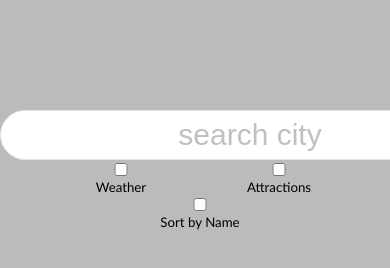
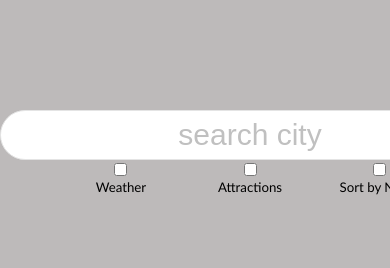
Before and after one commit to j-onas/inl-mningsuppgift-2, a plain HTML site: page index.html in a window 390 px wide. Shown: the top 268 px of the page. Drawn offline with Linux system fonts and the light colour scheme.

Commit message:
Sort function

```diff
--- a/css/styles.css
+++ b/css/styles.css
@@ -56,17 +56,15 @@ main{
 #searchOptions {
     margin: 0;
     padding: 0;
-    width: 100%;
+    width: 500px;
     margin-left: auto;
     margin-right: auto;
     text-align: center;
 }
-#searchbox ul {
-    /*Blabla*/
-}
+
 #searchBox li {
     display: inline-block;
-    width: 154px;
+    width: 25%;
 }
 
 #weather {
@@ -142,7 +140,11 @@ main{
     #searchBox input{
         margin-left: auto;
         margin-right: auto;
-        width:100%;
+        width: 100%;
+    }
+
+    #searchOptions {
+        width: 500px;
     }
 }
 
--- a/index.html
+++ b/index.html
@@ -22,7 +22,7 @@
                             <input type="checkbox" id="checkboxAttractions" onclick="showAttractions()"><h5>Attractions</h5>
                         </li>
                         <li>
-                            <input type="checkbox" id="checkboxSortbyname" onclick="sortByName()"><h5>Sort by Name</h5>
+                            <input type="checkbox" id="checkboxSortbyname"><h5>Sort by Name</h5>
                         </li>
                     </ul>
              </div>
--- a/js/main.js
+++ b/js/main.js
@@ -50,11 +50,15 @@ function fetchFourSquareApi(userInput){
     //att skapa de superfina korten
     fetch("https://api.foursquare.com/v2/venues/search?near="+userInput+"&client_id="+clientID+"&client_secret="+clientSecret+"&v="+versionDate+"").then(resp => resp.json())
         .then(res => {
+            //res["response"].sort((a,b) => a.venue.name > b.venue.name ? 1: -1)
             if(res["meta"]["code"] == 200){
+                //console.log(res)
              Object.entries(res).forEach(entry => {
                 const [key, value] = entry
-
                 if(key == "response"){
+                    if(document.getElementById("checkboxSortbyname").checked){
+                        value["venues"].sort((a,b) => a.name > b.name ? 1: -1)
+                    }
                     value["venues"].forEach(v => {
                         let lat = v["location"]["lat"]
                         let lng = v["location"]["lng"]
@@ -68,6 +72,7 @@ function fetchFourSquareApi(userInput){
 
 
                         card.setAttribute("id", "card")
+                        card.setAttribute("name", name)
                         cardName.innerHTML = name
                         cardImage.setAttribute("src", "img/placeholder.jpg")
                         cardImage.setAttribute("alt", name)
@@ -104,7 +109,8 @@ function fetchOpenWeatherApi(userInput){
     //De kallar sin status_kod för "cod" av någon anledning
     //Här använder jag inget foreach entry som i förra
     //eftersom jag ville testa fler sätt att pilla med fetch
-    fetch("https://api.openweathermap.org/data/2.5/weather?q="+userInput+"&units=metric&lang=se&appid="+apiKey+"").then(resp => resp.json())
+    fetch("https://api.openweathermap.org/data/2.5/weather?q="+userInput+"&units=metric&lang=se&appid="+apiKey+"")
+        .then(resp => resp.json())
         .then(res => {
             if(res["cod"] == 200){
                 let weatherType = document.createElement("h3")
@@ -165,11 +171,6 @@ function showAttractions() {
     }
 }
 
-function sortByName() {
-
-}
-
-
 
 //Saxat ut min förra uppgift
 //Plockar bort alla div-
```
